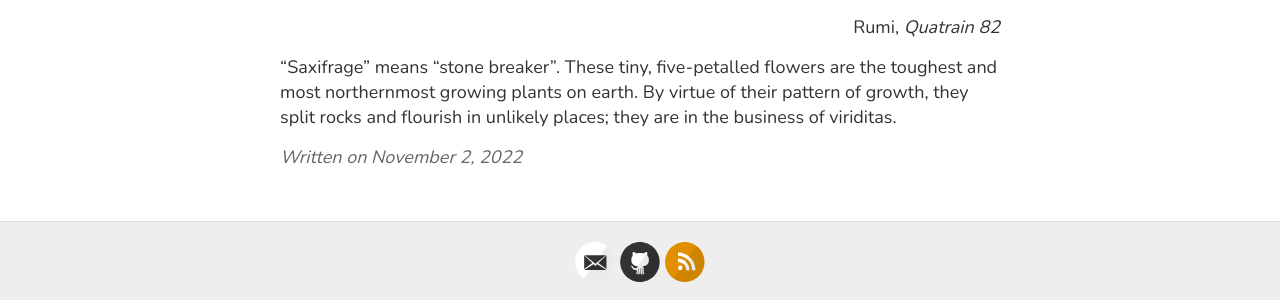
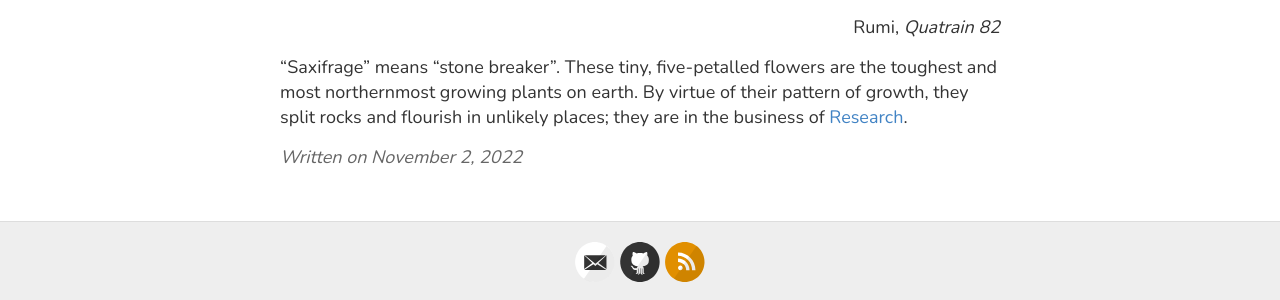
Before and after one commit to heptarch/heptarch.github.io, a Jekyll site: the page built from _posts/2022-11-02-intro.md, in a window 1280 px wide. Shown: the part 454-754 px from the top of the page. Built offline with Jekyll 4.4.1, drawn with Linux system fonts in a browser that asks for light colours; our own code applies the rules of GitHub Pages for plain Markdown files; a script that is not in the unit is left out.

Commit message:
Update 2022-11-02-intro.md

```diff
--- a/_posts/2022-11-02-intro.md
+++ b/_posts/2022-11-02-intro.md
@@ -28,4 +28,4 @@ There are hundreds of ways to kneel and kiss the ground.
 flowers are the toughest and most northernmost growing plants on
 earth. By virtue of their pattern of growth, they split rocks and
 flourish in unlikely places; they are in the business of
-viriditas.
+[Research](https://blog.saxifrage.one/about/).
```
